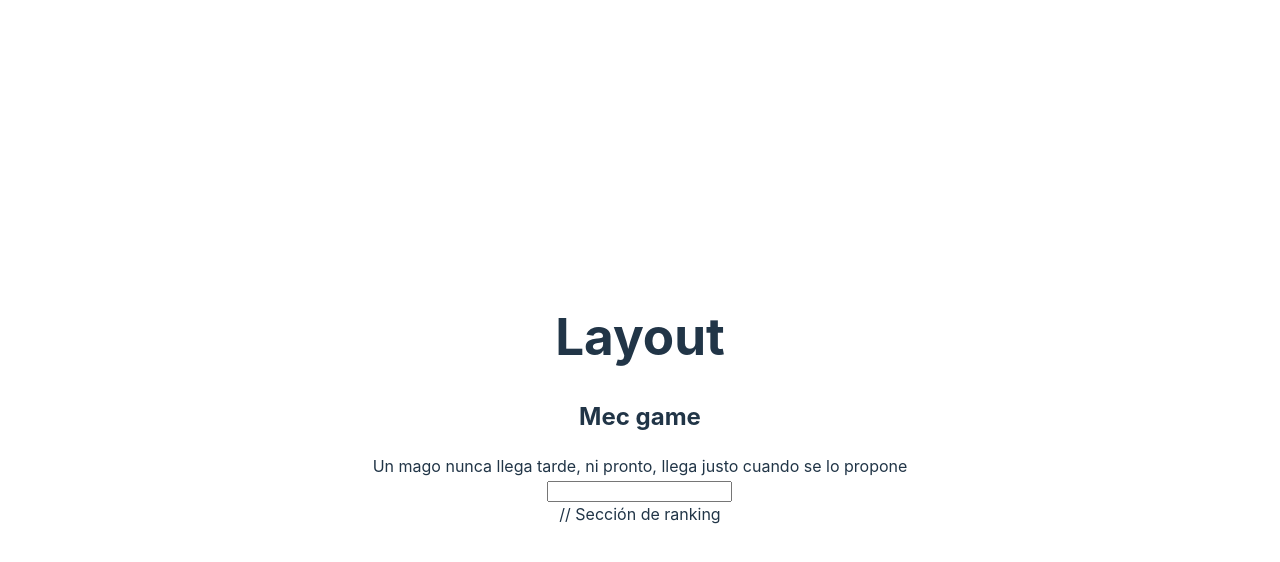
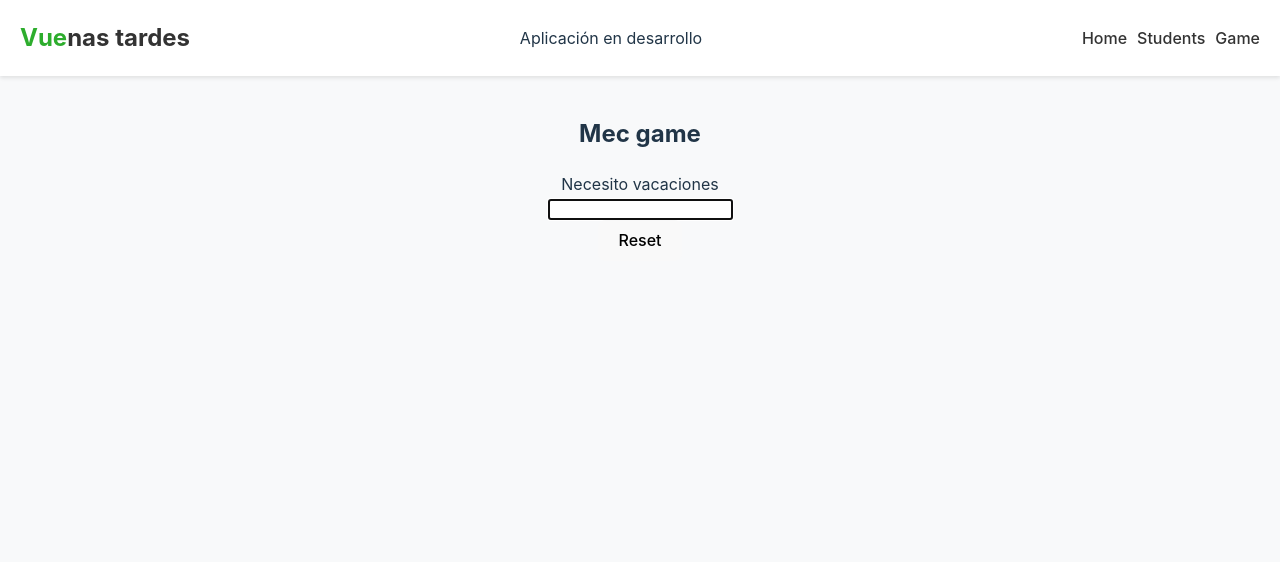
Before and after one commit to gorkavillara/curso-vue3ts-19-junio, a Vue app: page / in a window 1280 px wide. Shown: the top 562 px of the page. Built offline with nearby package versions, Linux system fonts and the light colour scheme.

Commit message:
⌨️ Proyecto final v0

```diff
--- a/src/components/MecGame.vue
+++ b/src/components/MecGame.vue
@@ -1,15 +1,60 @@
 <template>
+  <div @keydown="escribeLetra">
+    <h2>Mec game</h2>
+    <div>{{ selectedPhrase }}</div>
     <div>
-        <h2>Mec game</h2>
-        <div>{{ selectedPhrase }}</div>
-        <div><input type="text" /></div>
-        <div>// Sección de ranking</div>
+      {{ enteredPhrase }}
     </div>
+    <div v-show="true">
+      <input type="text" value="" @keydown="escribeLetra" v-focus />
+    </div>
+    <button @click="resetEverything">Reset</button>
+  </div>
 </template>
 
 <script setup lang="ts">
 import { phrases } from "../assets"
-import { ref } from "vue"
+import { ref, watch } from "vue"
 
-const selectedPhrase = ref(phrases[0])
+const initialTime = ref<Date | null>(null)
+
+const selectedPhrase = ref(phrases[1])
+const enteredPhrase = ref("")
+
+const vFocus = {
+  mounted (el: HTMLElement) {
+    el.focus()
+  }
+}
+
+const resetEverything = () => {
+  initialTime.value = null
+  enteredPhrase.value = ""
+  const num = Math.floor(Math.random() * 6)
+  const newPhrase = phrases[num]
+  selectedPhrase.value = newPhrase
+}
+
+const escribeLetra = (e: Event) => {
+  const ev = e as KeyboardEvent
+  const nextCharacter = ev.key
+  const position = enteredPhrase.value.length
+  const nextCorrectCharacter = selectedPhrase.value.charAt(position)
+
+  if (nextCharacter === nextCorrectCharacter) {
+    enteredPhrase.value = `${enteredPhrase.value}${nextCharacter}`
+  }
+}
+
+watch(enteredPhrase, (nextValue, prevValue) => {
+  if (enteredPhrase.value === selectedPhrase.value) {
+    const elapsedTime = new Date().getTime() - initialTime.value!.getTime()
+    alert(`Bien hecho! Has tardado ${elapsedTime / 1000} segundos`)
+  }
+
+  // Chequemos si empezamos a escribir correctamente
+  if (prevValue === "" && prevValue !== nextValue) {
+    initialTime.value = new Date()
+  }
+})
 </script>
--- a/src/style.scss
+++ b/src/style.scss
@@ -1,10 +1,14 @@
+html {
+  min-height: 100vh;
+}
+
 :root {
   font-family: Inter, system-ui, Avenir, Helvetica, Arial, sans-serif;
   line-height: 1.5;
   font-weight: 400;
 
   color-scheme: light dark;
-  color: rgba(255, 255, 255, 0.87);
+  color: rgba(0, 0, 0, 0.87);
   background-color: #242424;
 
   font-synthesis: none;
@@ -25,8 +29,8 @@ a:hover {
 
 body {
   margin: 0;
-  display: flex;
-  place-items: center;
+  // display: flex;
+  // place-items: center;
   min-width: 320px;
   min-height: 100vh;
 }
@@ -60,10 +64,11 @@ button:focus-visible {
 }
 
 #app {
-  max-width: 1280px;
+  // max-width: 1280px;
   margin: 0 auto;
-  padding: 2rem;
+  // padding: 2rem;
   text-align: center;
+  min-height: 100vh;
 }
 
 @media (prefers-color-scheme: light) {
--- a/src/views/LayoutView.vue
+++ b/src/views/LayoutView.vue
@@ -1,6 +1,91 @@
 <template>
-  <div>
-    <h1>Layout</h1>
-    <router-view></router-view>
+  <div class="view">
+    <div class="navbar">
+      <div class="container">
+        <a class="navbar-brand">
+          <span style="color: rgb(45, 173, 45)">Vue</span>nas tardes
+        </a>
+        <span>{{ titulo }}</span>
+        <ul class="navbar-nav">
+          <li class="nav-item">
+            <router-link to="/" class="nav-link">Home</router-link>
+          </li>
+          <li class="nav-item">
+            <router-link to="/students" class="nav-link">Students</router-link>
+          </li>
+          <li class="nav-item">
+            <router-link to="/game" class="nav-link">Game</router-link>
+          </li>
+        </ul>
+      </div>
+    </div>
+
+    <div class="content">
+      <router-view></router-view>
+    </div>
   </div>
 </template>
+
+<script setup lang="ts">
+const titulo = import.meta.env.VITE_APP_TITULO
+</script>
+
+<style scoped lang="scss">
+.view {
+  background-color: #f8f9fa;
+  margin: 0;
+  padding: 0;
+  width: 100%;
+  height: 100vh;
+}
+
+.navbar {
+  background-color: #fff;
+  box-shadow: 0 2px 4px rgba(0, 0, 0, 0.1);
+  padding: 10px 20px;
+  .container {
+    display: flex;
+    justify-content: space-between;
+    align-items: center;
+  }
+}
+
+.navbar-brand {
+  font-size: 24px;
+  font-weight: bold;
+  color: #333;
+  text-decoration: none;
+}
+
+.nav-item {
+  display: inline-block;
+  margin-left: 10px;
+}
+
+.nav-link {
+  color: #333;
+  text-decoration: none;
+}
+
+.content {
+  padding: 20px;
+}
+
+.card {
+  background-color: #fff;
+  border-radius: 5px;
+  box-shadow: 0 2px 4px rgba(0, 0, 0, 0.1);
+  padding: 20px;
+  margin-bottom: 20px;
+}
+
+.card-title {
+  font-size: 20px;
+  font-weight: bold;
+  margin-bottom: 10px;
+}
+
+.card-text {
+  color: #333;
+}
+</style>
```
Also changed, not shown: 2 other files (tests, documents, lock files or other folders).
